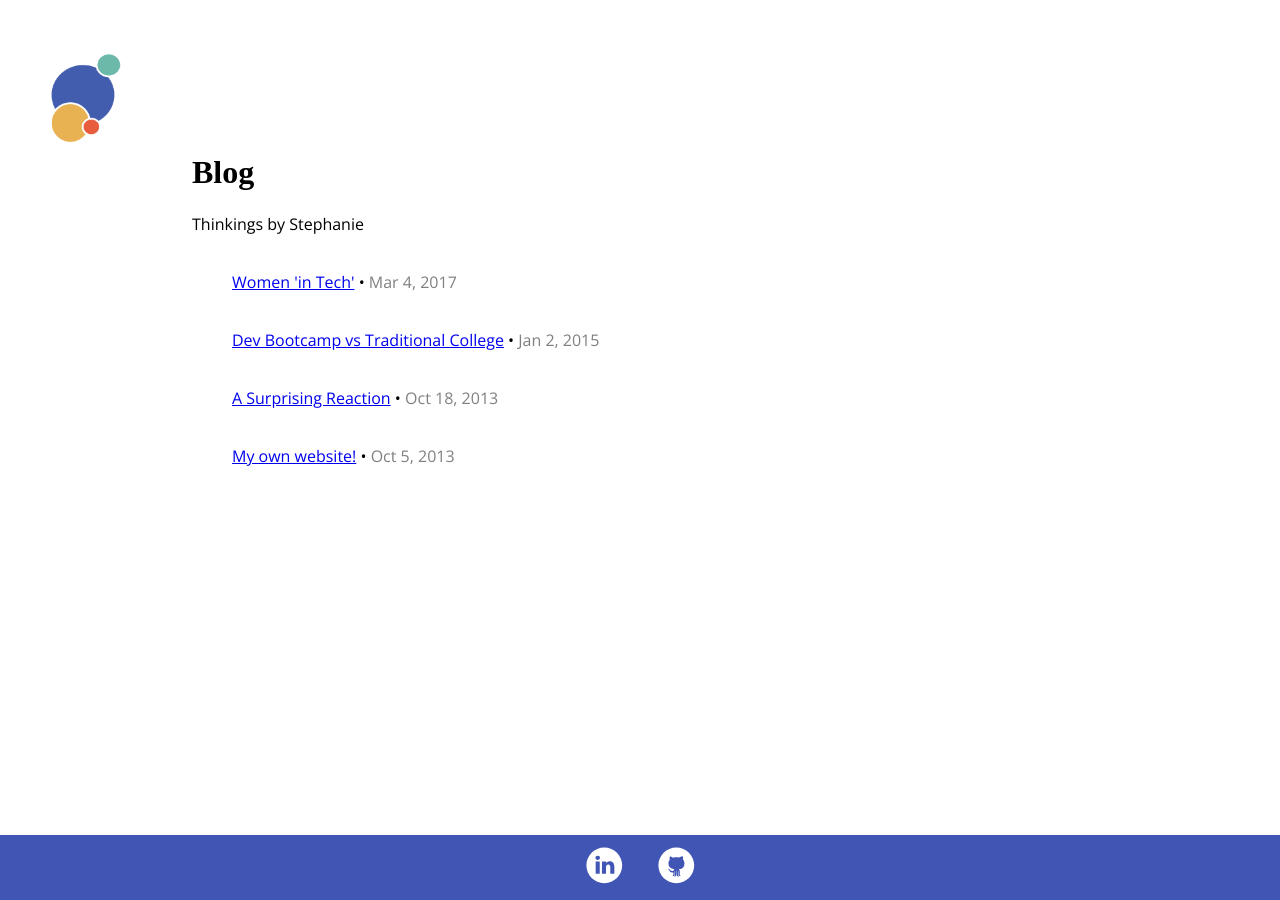
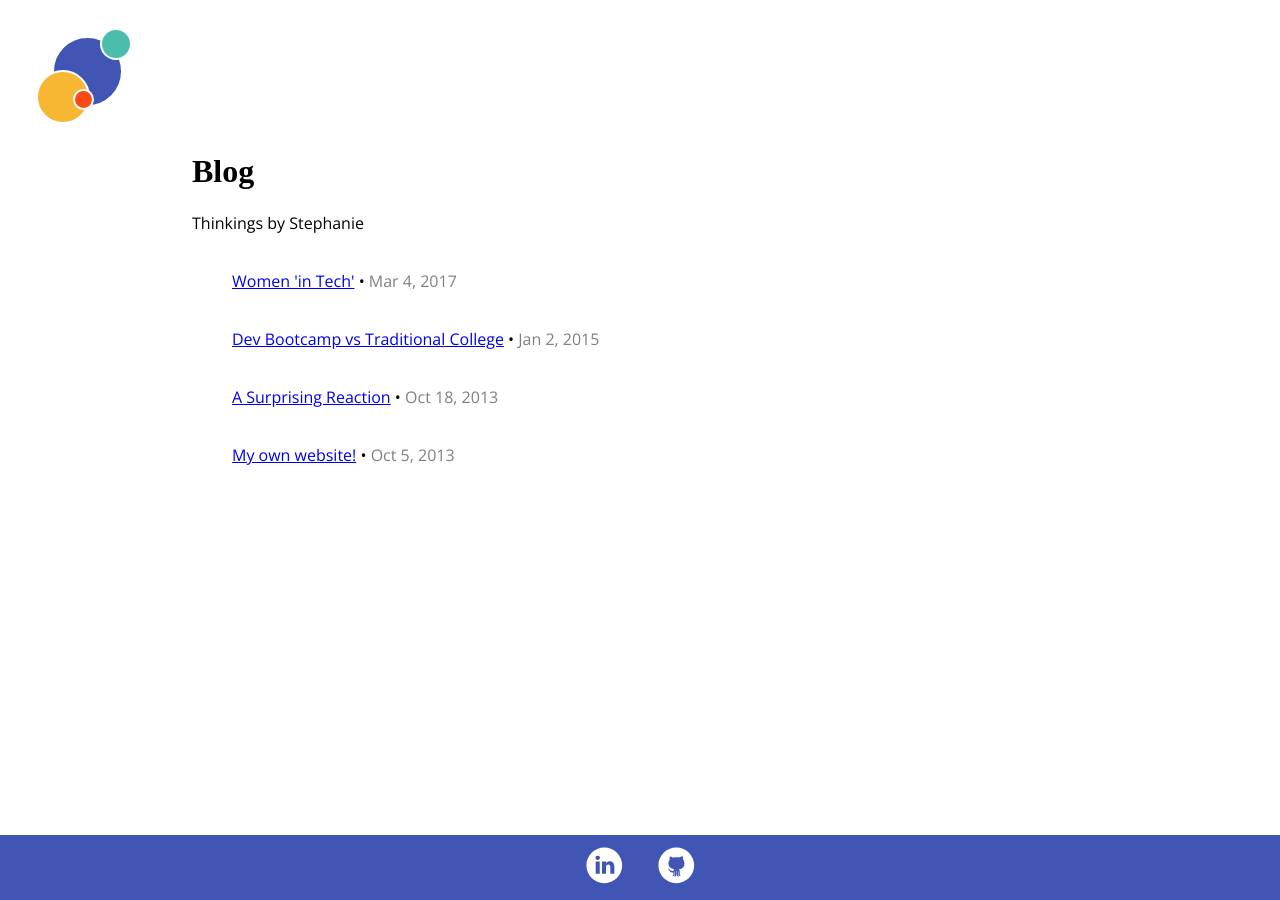
Before and after one commit to Stephanie-Chou/blog, a Jekyll site: the page built from blog.md, in a window 1280 px wide. Built offline with Jekyll 4.4.1, drawn with Linux system fonts in a browser that asks for light colours; some web fonts are replaced.

Commit message:
back to css logo. use rem and % for heights and positions

```diff
--- a/_includes/logo.html
+++ b/_includes/logo.html
@@ -1,3 +1,7 @@
-<div style="margin-left: 2em; margin-top: 3em;">
-  <a href="{{site.baseurl}}/"> <img class="logo" src="{{site.baseurl}}/assets/images/logo.png"/></a>
-</div>
+<a href="{{site.baseurl}}/" class="logo">
+  <!-- <a href="{{site.baseurl}}/"> <img class="logo" src="{{site.baseurl}}/assets/images/logo.png"/></a> -->
+  <div class="circle purple"></div>
+  <div class="circle yellow"></div>
+  <div class="circle green"></div>
+  <div class="circle red"></div>
+</a>
--- a/assets/main.scss
+++ b/assets/main.scss
@@ -211,11 +211,13 @@ main.page-content .wrapper {
 // LOGO
 
 .logo {
-  height: 100px;
-  width: 100px;
-  cursor: pointer;
-  margin-bottom: -20px;
   position: relative;
+  display: flex;
+  justify-content: center;
+  width: 7em;
+  height: 7em;
+  margin-left: 20px;
+  margin-top: 20px;
 }
 
 .logo:hover {
@@ -226,48 +228,43 @@ main.page-content .wrapper {
 .circle {
   display:inline-block;
   border-radius: 50%;
-  height: 1em;
-  width: 1em;
+  height: 1rem;
+  width: 1rem;
   background-color: #3e337d;
   border: 2px solid white;
-  animation-iteration-count: infinite;
   position: absolute;
 }
 
 .circle.purple {
   background-color: #4155b4;
-  height: 4em;
-  width: 4em;
-  -webkit-animation-delay: .25s; /* Safari 4.0 - 8.0 */
-  animation-delay: .25s;
+  height: 60%;
+  width: 60%;
+  top: 1rem;
+  left: 2rem;
 }
 
 .circle.green {
   background-color: #4ABDAC;
-  height: 1.5em;
-  width: 1.5em;
-  -webkit-animation-delay: .75s; /* Safari 4.0 - 8.0 */
-  animation-delay: .75s;
-  /*transform: translate(40px, -5px);*/
-  left: 53px;
-  top: -5px;
+  height: 25%;
+  width: 25%;
+  left: 5rem;
+  top: 0.5rem;
 }
 
 .circle.red {
   background-color: #FC4A14;
-  -webkit-animation-delay: .5s; /* Safari 4.0 - 8.0 */
-  animation-delay: .5s;
-  /*transform: translate(30px, 55px);*/
-  top: 55px;
+  height: 15%;
+  width: 15%;
+  top: 4.3rem;
+  left: 3.3rem;
 }
 
 .circle.yellow {
   background-color: #F7B733;
-  height: 3em;
-  width: 3em;
-  /*transform: translate(-5px, 30px);*/
-  top: 35px;
-  left: -5px;
+  height: 45%;
+  width: 45%;
+  top: 3.1rem;
+  left: 1rem;
 }
 
 /*FOOTER icons*/
```
